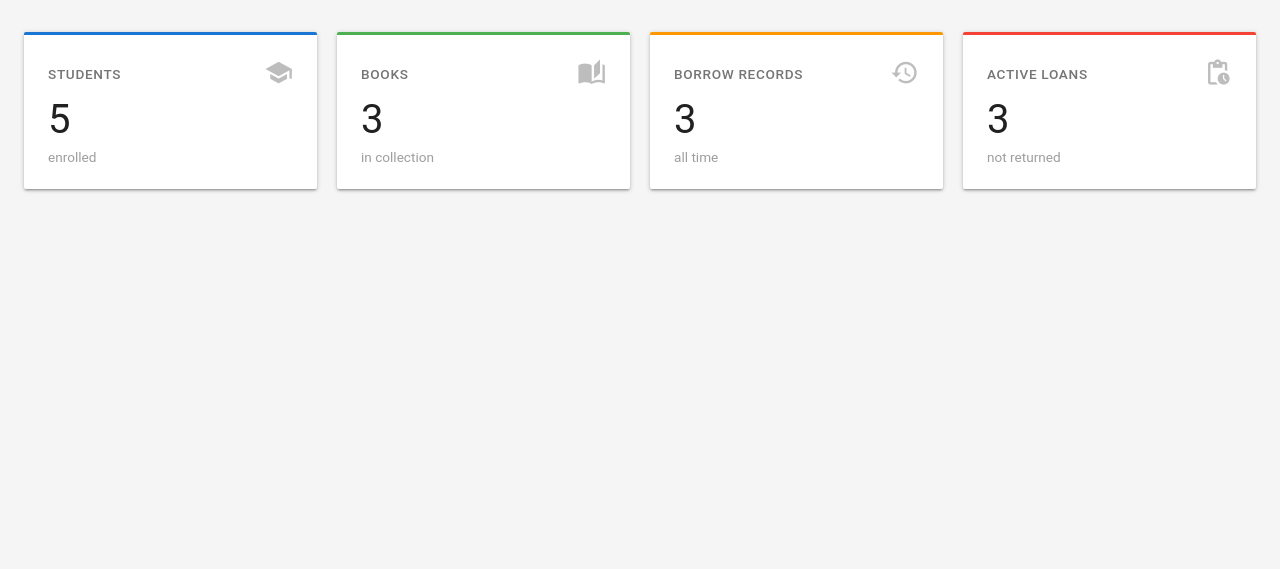
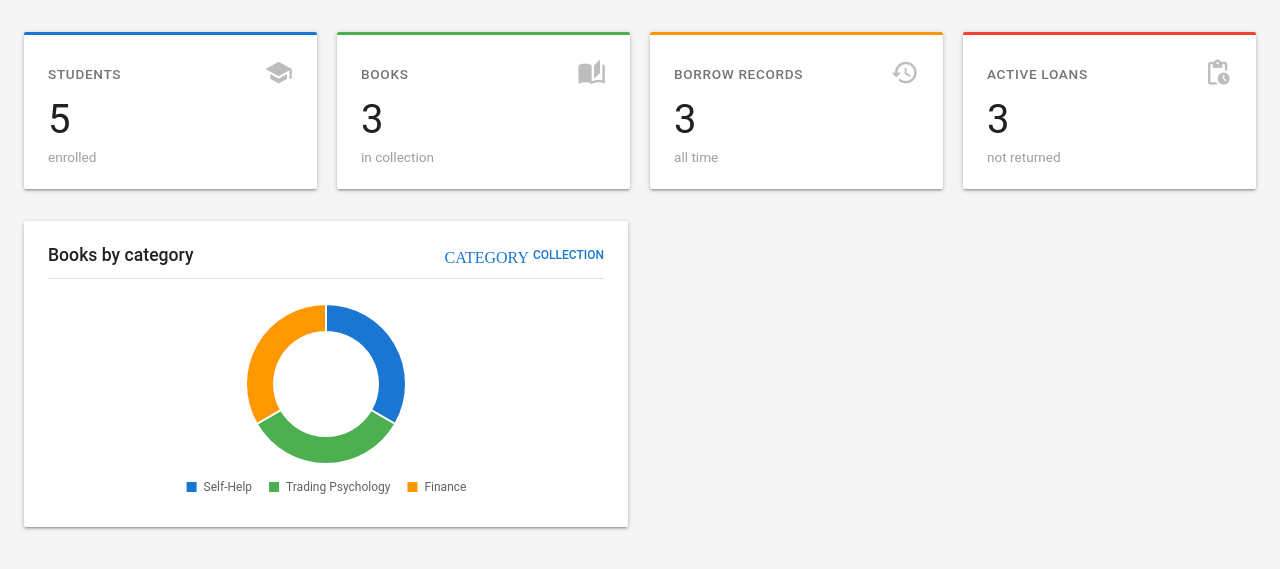
Before and after one commit to RY1016/IT30a, a PHP site: page /dashboard.php in a window 1280 px wide. Shown: the part 70-639 px from the top of the page. Run offline with PHP 8.4, Linux system fonts and the light colour scheme; data comes from the database, SQL or seed files in the repository.

Commit message:
Added query, chartjs rendering script and html block to render book categories on a pie chart

```diff
--- a/dashboard.php
+++ b/dashboard.php
@@ -24,6 +24,20 @@ $studentCount  = $pdo->query("SELECT COUNT(*) FROM students")->fetchColumn();
 $bookCount     = $pdo->query("SELECT COUNT(*) FROM books")->fetchColumn();
 $totalBorrows  = $pdo->query("SELECT COUNT(*) FROM borrows")->fetchColumn();
 $activeBorrows = $pdo->query("SELECT COUNT(*) FROM borrows WHERE borrow_return_date IS NULL")->fetchColumn();
+
+// ---------- 2. BOOKS BY CATEGORY ----------
+$catStmt = $pdo->query("
+    SELECT book_category, COUNT(*) AS cnt
+    FROM books
+    GROUP BY book_category
+    ORDER BY cnt DESC
+");
+$categories = [];
+$categoryCounts = [];
+while ($row = $catStmt->fetch()) {
+    $categories[]     = $row['book_category'];
+    $categoryCounts[] = (int) $row['cnt'];
+}
 ?>
 
 <!DOCTYPE html>
@@ -308,7 +322,91 @@ $activeBorrows = $pdo->query("SELECT COUNT(*) FROM borrows WHERE borrow_return_d
                 <div class="stat-sub">not returned</div>
             </div>
         </div>
+
+        <!-- CHARTS -->
+        <div class="charts-grid">
+
+            <!-- Pie Chart - Book Categories-->
+            <div class="chart-card">
+                <div class="chart-title">
+                    Books by category
+                    <span>
+                        <span class="material-icons">category</span>
+                        collection
+                    </span>
+                </div>
+                <canvas id="categoryChart" width="400" height="200"></canvas>
+            </div>
+
+        </div>
     </div>
+
+    <script>
+        (function() {
+            // Materialize standard palette
+            const colors = {
+                blue: '#1976d2',
+                green: '#4caf50',
+                orange: '#ff9800',
+                red: '#f44336',
+                purple: '#9c27b0',
+                grey: '#9e9e9e'
+            };
+
+            // ---------- DOUGHNUT : BOOKS BY CATEGORY ----------
+            const catCtx = document.getElementById('categoryChart').getContext('2d');
+            new Chart(catCtx, {
+                type: 'doughnut',
+                data: {
+                    labels: <?= json_encode($categories) ?>,
+                    datasets: [{
+                        data: <?= json_encode($categoryCounts) ?>,
+                        backgroundColor: [
+                            colors.blue, colors.green, colors.orange, colors.red, colors.purple, colors.grey
+                        ],
+                        borderWidth: 2,
+                        borderColor: '#ffffff',
+                        hoverOffset: 4
+                    }]
+                },
+                options: {
+                    responsive: true,
+                    maintainAspectRatio: true,
+                    cutout: '65%',
+                    plugins: {
+                        legend: {
+                            position: 'bottom',
+                            labels: {
+                                boxWidth: 12,
+                                boxHeight: 12,
+                                usePointStyle: false,
+                                padding: 16,
+                                font: { size: 12, family: 'Roboto' },
+                                color: '#616161'
+                            }
+                        },
+                        tooltip: {
+                            backgroundColor: '#212121',
+                            titleColor: '#ffffff',
+                            bodyColor: '#ffffff',
+                            padding: 10,
+                            cornerRadius: 4,
+                            displayColors: true,
+                            callbacks: {
+                                label: function(context) {
+                                    const label = context.label || '';
+                                    const value = context.parsed || 0;
+                                    const total = context.dataset.data.reduce((a, b) => a + b, 0);
+                                    const pct = total > 0 ? ((value / total) * 100).toFixed(0) : 0;
+                                    return ` ${label}: ${value} (${pct}%)`;
+                                }
+                            }
+                        }
+                    }
+                }
+            });
+        })();
+    </script>
 
 </body>
 </html>
```
